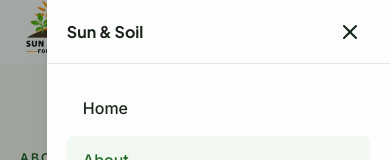
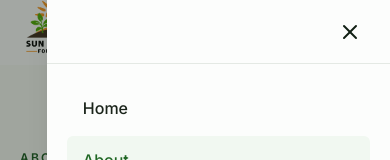
Before and after one commit to bsc-com-22/sunand, a plain HTML site: page about.html in a window 390 px wide. Both pictures are taken after a click on the button "Open menu". Shown: the top 160 px of the page. Drawn offline with nearby package versions, Linux system fonts and the light colour scheme.

Commit message:
Mobile menu

```diff
--- a/about.html
+++ b/about.html
@@ -88,10 +88,7 @@
         <div id="mobile-menu" class="hidden fixed inset-0 z-50 lg:hidden">
             <div class="absolute inset-0 bg-foreground/40"></div>
             <div class="absolute right-0 top-0 h-full w-[88%] max-w-sm bg-background shadow-xl flex flex-col">
-                <div class="flex items-center justify-between h-16 px-5 border-b border-border">
-                    <a href="index.html" class="flex items-center gap-2">
-                        <span class="text-base font-display font-bold text-foreground">Sun & Soil</span>
-                    </a>
+                <div class="flex items-center justify-end h-16 px-5 border-b border-border">
                     <button class="h-10 w-10 inline-flex items-center justify-center rounded-md hover:bg-muted"
                         aria-label="Close menu">
                         <svg xmlns="http://www.w3.org/2000/svg" width="24" height="24" viewBox="0 0 24 24" fill="none"
--- a/css/style.css
+++ b/css/style.css
@@ -225,7 +225,6 @@ header.scrolled {
 html.menu-open,
 html.menu-open body {
   overflow: hidden;
-  height: 100%;
   /* Prevent iOS rubber-band scroll from bleeding through */
   overscroll-behavior: none;
 }
```
Also changed, not shown: contact.html (+1 -4 lines), donate.html (+1 -4 lines), index.html (+1 -2 lines), news.html (+1 -4 lines), partners.html (+1 -4 lines), programs.html (+1 -4 lines), projects.html (+1 -4 lines).
